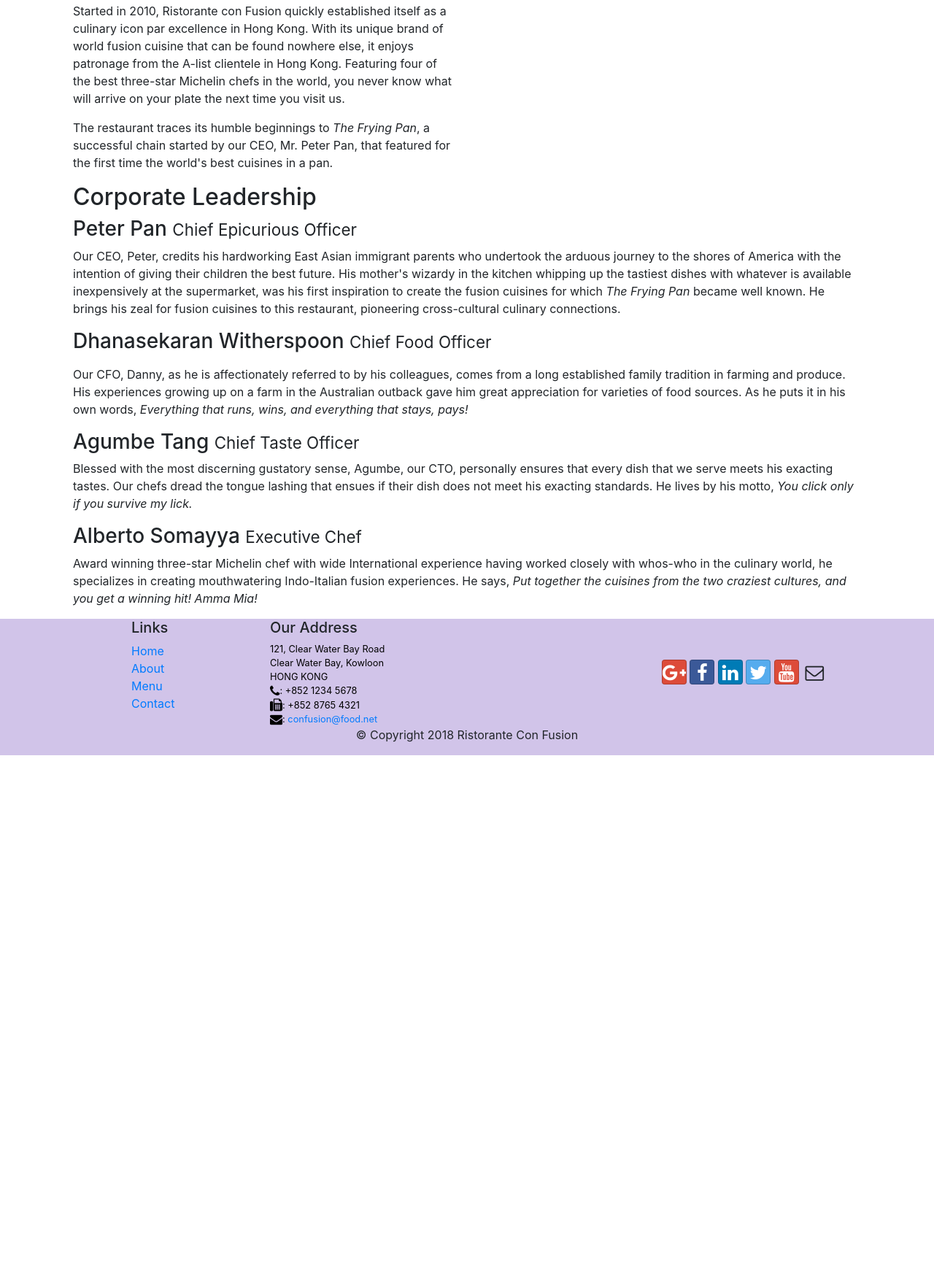
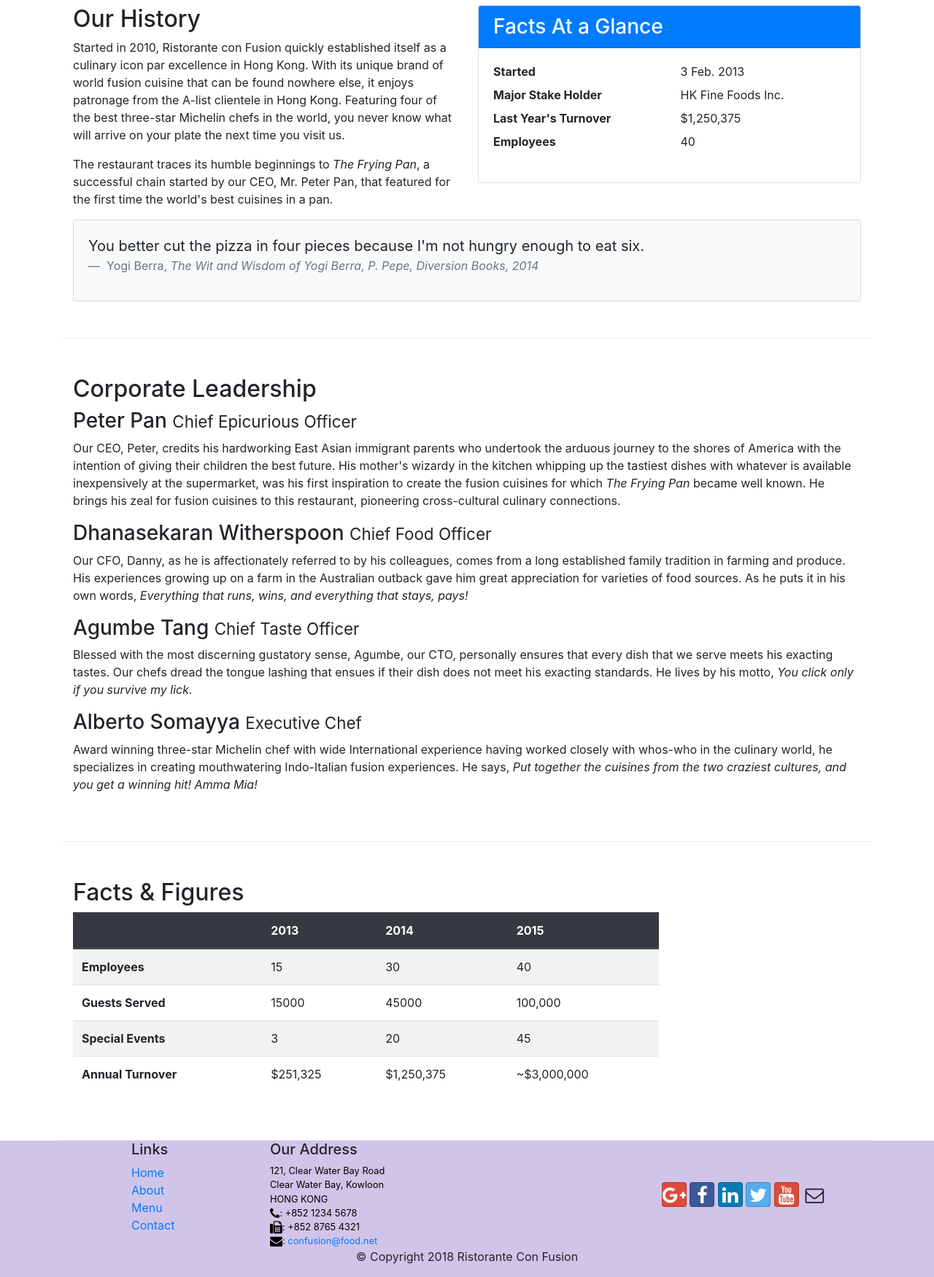
Before and after one commit to Bepul-Hossain/Coursera-Front-End-Web-UI-Frameworks-and-Tools-Bootstrap-4, a website: page aboutus.html in a window 1280 px wide. Shown: the part 381-2131 px from the top of the page at 73% size. Before the commit the page ends 1416 px from the top, so only its background shows below. Drawn offline with nearby package versions, Linux system fonts and the light colour scheme.

Commit message:
Tables and Cards

```diff
--- a/aboutus.html
+++ b/aboutus.html
@@ -27,7 +27,6 @@
   </head>
 
   <body>
-
     <!-- jQuery first, then Popper.js, then Bootstrap JS. -->
     <script src="node_modules/jquery/dist/jquery.slim.min.js"></script>
     <script src="node_modules/popper.js/dist/umd/popper.min.js"></script>
@@ -47,13 +46,25 @@
         <div class="collapse navbar-collapse" id="Navbar">
           <ul class="navbar-nav mr-auto">
             <li class="nav-item">
-              <a class="nav-link" href="./index.html"><span class="fa fa-home fa-lg"></span>Home</a>
+              <a class="nav-link" href="./index.html"
+                ><span class="fa fa-home fa-lg"></span>Home</a
+              >
             </li>
             <li class="nav-item active">
-              <a class="nav-link" href="#"><span class="fa fa-info fa-lg"></span>About</a>
+              <a class="nav-link" href="#"
+                ><span class="fa fa-info fa-lg"></span>About</a
+              >
             </li>
-            <li class="nav-item"><a class="nav-link" href="#"><span class="fa fa-list fa-lg"></span>Menu</a></li>
-            <li class="nav-item"><a class="nav-link" href="./contactus.html"><span class="fa fa-address-card fa-lg"></span>Contact</a></li>
+            <li class="nav-item">
+              <a class="nav-link" href="#"
+                ><span class="fa fa-list fa-lg"></span>Menu</a
+              >
+            </li>
+            <li class="nav-item">
+              <a class="nav-link" href="./contactus.html"
+                ><span class="fa fa-address-card fa-lg"></span>Contact</a
+              >
+            </li>
           </ul>
         </div>
       </div>
@@ -87,7 +98,7 @@
         </div>
       </div>
 
-      <div>
+      <div class="row row-content">
         <div class="col-12 col-sm-6">
           <h2>Our History</h2>
           <p>
@@ -106,14 +117,47 @@
             cuisines in a pan.
           </p>
         </div>
-        <div></div>
+        <div class="col-sm">
+          <div class="card">
+            <h3 class="card-header bg-primary text-white">Facts At a Glance</h3>
+            <div class="card-body">
+              <dl class="row">
+                <dt class="col-6">Started</dt>
+                <dd class="col-6">3 Feb. 2013</dd>
+                <dt class="col-6">Major Stake Holder</dt>
+                <dd class="col-6">HK Fine Foods Inc.</dd>
+                <dt class="col-6">Last Year's Turnover</dt>
+                <dd class="col-6">$1,250,375</dd>
+                <dt class="col-6">Employees</dt>
+                <dd class="col-6">40</dd>
+              </dl>
+            </div>
+          </div>
         </div>
 
-      <div class="container">
-        <div>
+        <div class="col-12">
+          <div class="card card-body bg-light">
+            <blockquote class="blockquote">
+              <p class="mb-0">
+                You better cut the pizza in four pieces because I'm not hungry
+                enough to eat six.
+              </p>
+              <footer class="blockquote-footer">
+                Yogi Berra,
+                <cite title="Source Title"
+                  >The Wit and Wisdom of Yogi Berra, P. Pepe, Diversion Books,
+                  2014</cite
+                >
+              </footer>
+            </blockquote>
+          </div>
+        </div>
+      </div>
+
+      <div class="row row-content">
+        <div class="col-12">
           <h2>Corporate Leadership</h2>
           <h3>Peter Pan <small>Chief Epicurious Officer</small></h3>
-
           <div class="d-none d-sm-block">
             <p>
               Our CEO, Peter, credits his hardworking East Asian immigrant
@@ -128,8 +172,8 @@
             </p>
           </div>
           <h3>Dhanasekaran Witherspoon <small>Chief Food Officer</small></h3>
+          <div class="d-none d-sm-block">
             <p>
-          <div class="d-none d-sm-block">
               Our CFO, Danny, as he is affectionately referred to by his
               colleagues, comes from a long established family tradition in
               farming and produce. His experiences growing up on a farm in the
@@ -165,8 +209,51 @@
               >
             </p>
           </div>
-
         </div>
+      </div>
+      <div class="row row-content">
+        <div class="col-12 col-sm-9">
+          <h2>Facts &amp; Figures</h2>
+          <div class="table-responsive">
+            <table class="table table-striped">
+              <thead class="thead-dark">
+                <tr>
+                  <th>&nbsp;</th>
+                  <th>2013</th>
+                  <th>2014</th>
+                  <th>2015</th>
+                </tr>
+              </thead>
+              <tbody>
+                <tr>
+                  <th>Employees</th>
+                  <td>15</td>
+                  <td>30</td>
+                  <td>40</td>
+                </tr>
+                <tr>
+                  <th>Guests Served</th>
+                  <td>15000</td>
+                  <td>45000</td>
+                  <td>100,000</td>
+                </tr>
+                <tr>
+                  <th>Special Events</th>
+                  <td>3</td>
+                  <td>20</td>
+                  <td>45</td>
+                </tr>
+                <tr>
+                  <th>Annual Turnover</th>
+                  <td>$251,325</td>
+                  <td>$1,250,375</td>
+                  <td>~$3,000,000</td>
+                </tr>
+              </tbody>
+            </table>
+          </div>
+        </div>
+        <div class="col-12 col-sm-3"></div>
       </div>
     </div>
 
@@ -232,9 +319,7 @@
             <p>© Copyright 2018 Ristorante Con Fusion</p>
           </div>
         </div>
-
       </div>
     </footer>
   </body>
-
 </html>
```
Lines whose indentation alone changed are shown as unchanged.
